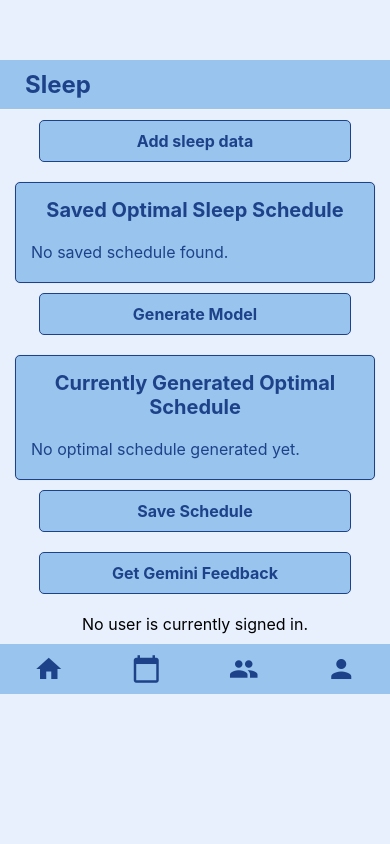
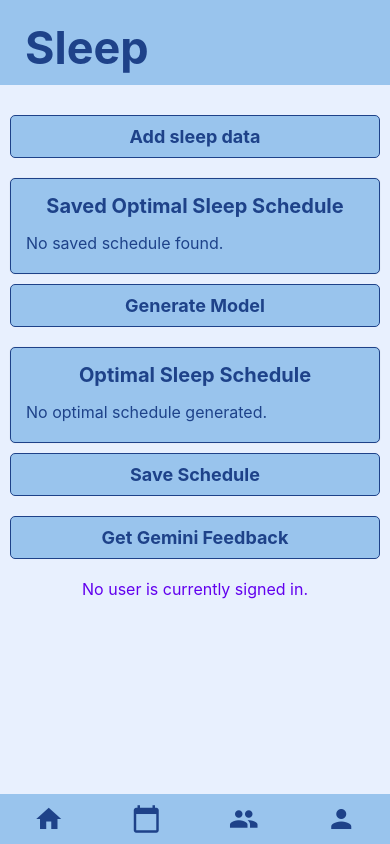
Before and after one commit to akaash02/TaskMaster, a React Native app: screen /Sleep in a window 390 px wide. Built offline with nearby package versions, Linux system fonts and the light colour scheme; no server answers.

Commit message:
Completed integeration of Gemini API

```diff
--- a/src/screens/SleepScreen.js
+++ b/src/screens/SleepScreen.js
@@ -108,7 +108,7 @@ const SleepScreen = ({ navigation }) => {
       console.log('Optimal schedule generated:', optimal);
 
       // Set input schedule for Gemini feedback
-      setInputSchedule(optimal);
+      setInputSchedule(savedSchedule);
     } catch (err) {
       console.error('Error setting up model:', err);
       setError(err.message);
@@ -145,17 +145,17 @@ const SleepScreen = ({ navigation }) => {
   };
 
   const getGeminiFeedback = async () => {
-    if (!inputSchedule) {
-      setError('No schedule available for feedback.');
+    if (!sleepData || sleepData.length === 0) {
+      setError('No sleep data available for feedback.');
       return;
     }
 
     try {
-      console.log('Attempting to get Gemini feedback for schedule:', inputSchedule);
-      const genAI = new GoogleGenerativeAI(process.env.G_API_KEY);
+      console.log('Attempting to get Gemini feedback for sleep data:', sleepData);
+      const genAI = new GoogleGenerativeAI(G_API_KEY);
       const geminiModel = genAI.getGenerativeModel({ model: "gemini-1.5-flash" });
 
-      const prompt = `Predict sleep quality based on the following schedule: Start Time: ${inputSchedule.startTime}, End Time: ${inputSchedule.endTime}, Hours Slept: ${inputSchedule.hoursSlept}`;
+      const prompt = `Provide advice to improve sleeping habits based on the following sleep data: ${JSON.stringify(sleepData)}`;
 
       const response = await geminiModel.generateContent(prompt);
 
@@ -166,7 +166,6 @@ const SleepScreen = ({ navigation }) => {
       setError('Failed to get Gemini feedback');
     }
   };
-
 
   const saveSchedule = async () => {
     try {
@@ -191,13 +190,14 @@ const SleepScreen = ({ navigation }) => {
   }, []);
 
   return (
-    <ScrollView style={[styles.container, { backgroundColor: theme.colors.background }]}>
+    <View style={[styles.container, { backgroundColor: theme.colors.background }]}>
       <Header
         centerComponent={{ text: 'Sleep', style: [styles.headerText, { color: theme.colors.text }] }}
-        containerStyle={[styles.headerContainer, { backgroundColor: theme.colors.card, borderColor: theme.colors.text }]}
+        containerStyle={[styles.headerContainer, { backgroundColor: theme.colors.card }]}
         placement="left"
         statusBarProps={{ translucent: true, backgroundColor: 'transparent' }}
       />
+      <ScrollView contentContainerStyle={styles.scrollContainer}>
         <TouchableOpacity style={[styles.button, { backgroundColor: theme.colors.card, borderColor: theme.colors.text }]} onPress={() => navigation.navigate('AddSleep')}>
           <Text style={[styles.buttonText, { color: theme.colors.text }]}>Add sleep data</Text>
         </TouchableOpacity>
@@ -226,7 +226,7 @@ const SleepScreen = ({ navigation }) => {
         </TouchableOpacity>
 
         <Card containerStyle={[styles.cardContainer, { backgroundColor: theme.colors.card, borderColor: theme.colors.text }]}>
-        <Card.Title style={[styles.cardTitle, { color: theme.colors.text }]}>Currently Generated Optimal Schedule</Card.Title>
+          <Card.Title style={[styles.cardTitle, { color: theme.colors.text }]}>Optimal Sleep Schedule</Card.Title>
           {optimalSchedule ? (
             <>
               <Text style={[styles.cardText, { color: theme.colors.text }]}>
@@ -235,12 +235,9 @@ const SleepScreen = ({ navigation }) => {
               <Text style={[styles.cardText, { color: theme.colors.text }]}>
                 End Time: {optimalSchedule.endTime}:00
               </Text>
-            <Text style={[styles.cardText, { color: theme.colors.text }]}>
-              Hours Slept: {optimalSchedule.hoursSlept}
-            </Text>
             </>
           ) : (
-          <Text style={[styles.cardText, { color: theme.colors.text }]}>No optimal schedule generated yet.</Text>
+            <Text style={[styles.cardText, { color: theme.colors.text }]}>No optimal schedule generated.</Text>
           )}
         </Card>
 
@@ -259,49 +256,45 @@ const SleepScreen = ({ navigation }) => {
           </Card>
         )}
 
-      {loading && (
-        <ActivityIndicator size="large" color={theme.colors.primary} style={styles.loader} />
-      )}
-
-      {error && (
-        <Text style={[styles.errorText, { color: theme.colors.error }]}>{error}</Text>
-      )}
-
+        {loading && <ActivityIndicator size="large" color={theme.colors.primary} />}
+        {error && <Text style={[styles.errorText, { color: theme.colors.notification }]}>{error}</Text>}
+      </ScrollView>
       <NavBar navigation={navigation} />
-    </ScrollView>
+    </View>
   );
 };
 
 const styles = StyleSheet.create({
   container: {
     flex: 1,
-    paddingTop: 60,
   },
   headerContainer: {
-    borderBottomWidth: 1,
+    paddingTop: 20,
+    borderBottomWidth: 0,
   },
   headerText: {
-    fontSize: 24,
+    fontSize: 45,
+    textAlign: 'center',
     fontWeight: 'bold',
   },
+  scrollContainer: {
+    paddingVertical: 20,
+  },
   button: {
+    padding: 10,
     borderWidth: 1,
-    paddingVertical: 10,
-    paddingHorizontal: 20,
     borderRadius: 5,
+    margin: 10,
     alignItems: 'center',
-    marginVertical: 10,
-    alignSelf: 'center',
-    width: '80%',
   },
   buttonText: {
-    fontSize: 16,
+    fontSize: 18,
     fontWeight: 'bold',
   },
   cardContainer: {
     borderWidth: 1,
     borderRadius: 5,
-    marginVertical: 10,
+    margin: 10,
   },
   cardTitle: {
     fontSize: 20,
@@ -309,15 +302,12 @@ const styles = StyleSheet.create({
   },
   cardText: {
     fontSize: 16,
-    marginVertical: 5,
-  },
-  loader: {
-    marginVertical: 20,
+    marginBottom: 5,
   },
   errorText: {
     fontSize: 16,
-    marginVertical: 10,
     textAlign: 'center',
+    margin: 10,
   },
 });
 
```
Lines whose indentation alone changed are shown as unchanged.
